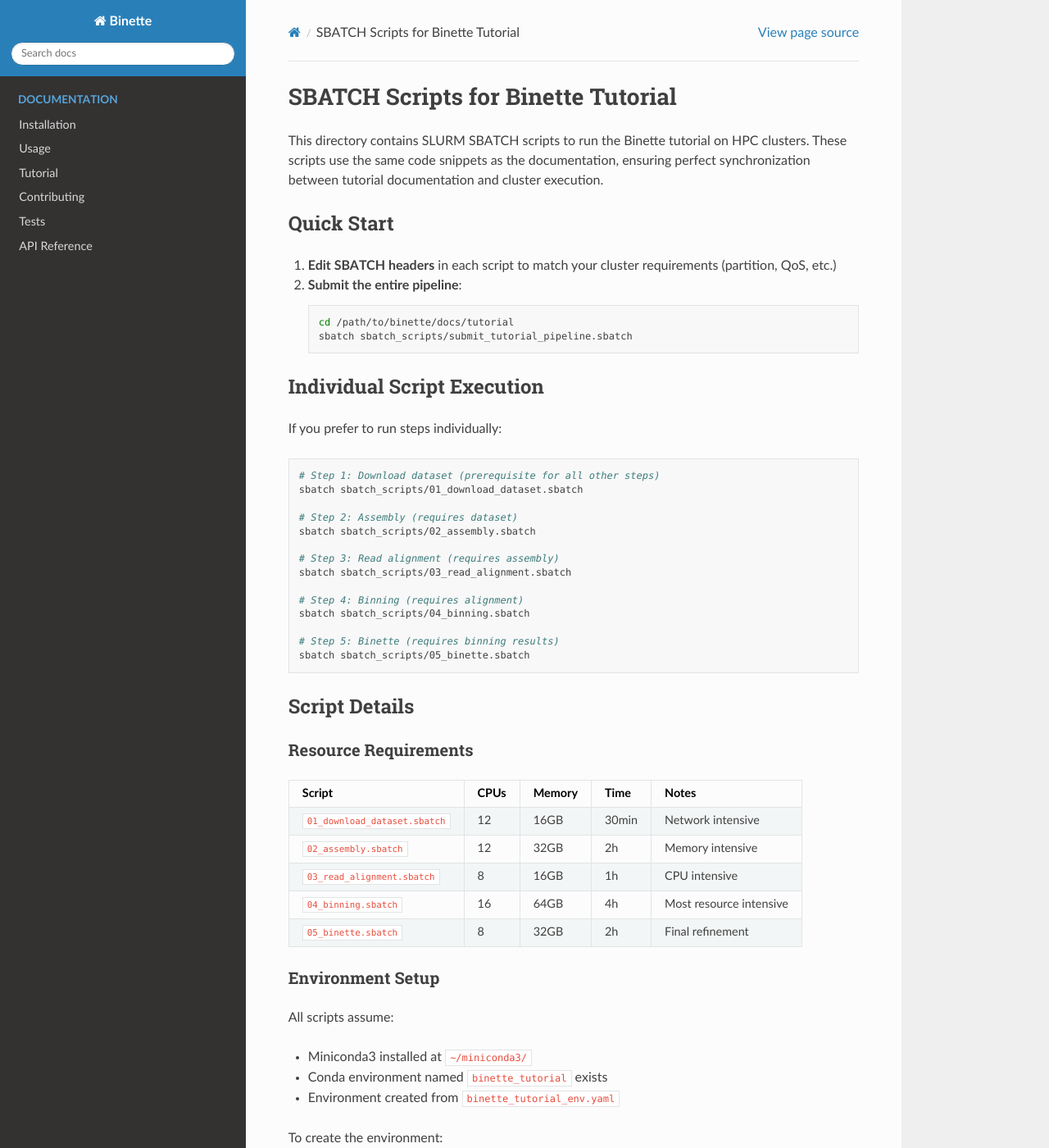
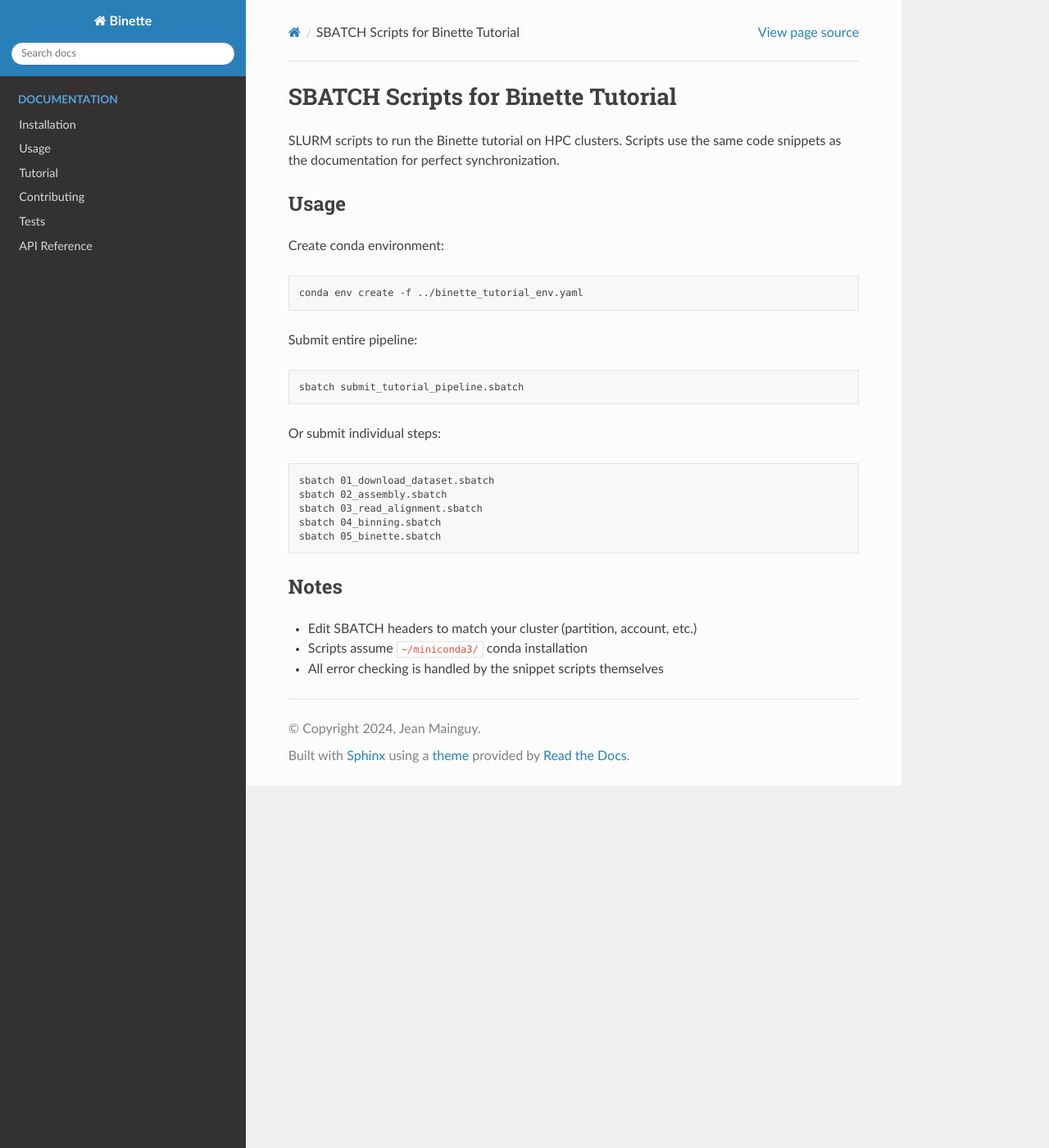
Before and after one commit to genotoul-bioinfo/Binette, a Sphinx documentation site: the page built from docs/tutorial/sbatch_scripts/README.md, in a window 1280 px wide and 1400 px high. Shown: the whole window at 82% size. Built offline with Sphinx 7.4.7 and the Read the Docs theme 3.1.0, drawn with Linux system fonts in a browser that asks for light colours; some of the changed text lies outside the part shown.

Commit message:
udpate tutorial

````diff
--- a/docs/tutorial/binette_tutorial_env.yaml
+++ b/docs/tutorial/binette_tutorial_env.yaml
@@ -3,7 +3,7 @@
   - conda-forge
   - bioconda
 dependencies:
-  - uscdc-datasets-sars-cov-2 # Dataset downloader to get the tutorial initial data
+  - sra-tools              # To get the tutorial initial data
   - fastqc                 # Quality control for high-throughput sequencing data
   - samtools=1             # Tools for manipulating sequencing data in SAM format
   - bedtools=2             # Suite of tools for genome arithmetic
--- a/docs/tutorial/sbatch_scripts/README.md
+++ b/docs/tutorial/sbatch_scripts/README.md
@@ -1,197 +1,30 @@
 # SBATCH Scripts for Binette Tutorial
 
-This directory contains SLURM SBATCH scripts to run the Binette tutorial on HPC clusters. These scripts use the same code snippets as the documentation, ensuring perfect synchronization between tutorial documentation and cluster execution.
+SLURM scripts to run the Binette tutorial on HPC clusters. Scripts use the same code snippets as the documentation for perfect synchronization.
 
-## Quick Start
+## Usage
 
-1. **Edit SBATCH headers** in each script to match your cluster requirements (partition, QoS, etc.)
-2. **Submit the entire pipeline**:
-   ```bash
-   cd /path/to/binette/docs/tutorial
-   sbatch sbatch_scripts/submit_tutorial_pipeline.sbatch
-   ```
-
-## Individual Script Execution
-
-If you prefer to run steps individually:
-
+Create conda environment:
 ```bash
-# Step 1: Download dataset (prerequisite for all other steps)
-sbatch sbatch_scripts/01_download_dataset.sbatch
-
-# Step 2: Assembly (requires dataset)
-sbatch sbatch_scripts/02_assembly.sbatch
-
-# Step 3: Read alignment (requires assembly)
-sbatch sbatch_scripts/03_read_alignment.sbatch
-
-# Step 4: Binning (requires alignment)
-sbatch sbatch_scripts/04_binning.sbatch
-
-# Step 5: Binette (requires binning results)
-sbatch sbatch_scripts/05_binette.sbatch
+conda env create -f ../binette_tutorial_env.yaml
 ```
 
-## Script Details
-
-### Resource Requirements
-
-| Script | CPUs | Memory | Time | Notes |
-|--------|------|--------|------|-------|
-| `01_download_dataset.sbatch` | 12 | 16GB | 30min | Network intensive |
-| `02_assembly.sbatch` | 12 | 32GB | 2h | Memory intensive |
-| `03_read_alignment.sbatch` | 8 | 16GB | 1h | CPU intensive |
-| `04_binning.sbatch` | 16 | 64GB | 4h | Most resource intensive |
-| `05_binette.sbatch` | 8 | 32GB | 2h | Final refinement |
-
-### Environment Setup
-
-All scripts assume:
-- Miniconda3 installed at `~/miniconda3/`
-- Conda environment named `binette_tutorial` exists
-- Environment created from `binette_tutorial_env.yaml`
-
-To create the environment:
+Submit entire pipeline:
 ```bash
-conda env create -f binette_tutorial_env.yaml
+sbatch submit_tutorial_pipeline.sbatch
 ```
 
-### Directory Structure
-
-Scripts create the following structure:
-```
-tutorial_workdir/
-├── logs/                           # SLURM job logs
-├── coal-metagenomics/             # Downloaded dataset
-├── Kickstart.megahit/            # Assembly results
-├── Kickstart.bam                 # Read alignment
-├── metabat2_bins/                 # MetaBAT2 bins
-├── maxbin2_bins/                  # MaxBin2 bins
-├── concoct_bins/                  # CONCOCT bins
-├── semibin2_output/               # SemiBin2 bins
-└── binette_output/                # Final Binette results
+Or submit individual steps:
+```bash
+sbatch 01_download_dataset.sbatch
+sbatch 02_assembly.sbatch
+sbatch 03_read_alignment.sbatch
+sbatch 04_binning.sbatch
+sbatch 05_binette.sbatch
 ```
 
-## Code Synchronization
+## Notes
 
-These SBATCH scripts source the same shell snippets used in the Sphinx documentation:
-
-- `snippets/01_download_dataset.sh`
-- `snippets/02_assembly.sh`
-- `snippets/03_read_alignment.sh`
-- `snippets/04a_binning_metabat2.sh`
-- `snippets/04b_binning_maxbin2.sh`
-- `snippets/04c_binning_concoct.sh`
-- `snippets/04d_binning_semibin2.sh`
-- `snippets/05_binette.sh`
-
-This ensures that:
-- ✅ Documentation and cluster scripts are always synchronized
-- ✅ Changes to tutorial commands automatically propagate to cluster scripts
-- ✅ No code duplication between markdown and SBATCH files
-- ✅ Single source of truth for tutorial commands
-
-## Monitoring and Troubleshooting
-
-### Check Job Status
-```bash
-# Monitor all your jobs
-squeue -u $USER
-
-# Watch job progress
-watch 'squeue -u $USER'
-
-# Check specific job details
-scontrol show job <JOBID>
-```
-
-### Check Logs
-```bash
-# View recent job logs
-ls -la logs/
-
-# Check specific step logs
-tail -f logs/tutorial_02_assembly_<JOBID>.out
-tail -f logs/tutorial_02_assembly_<JOBID>.err
-```
-
-### Common Issues
-
-1. **Environment not found**: Ensure conda environment exists
-   ```bash
-   conda env list
-   conda env create -f binette_tutorial_env.yaml
-   ```
-
-2. **Permission errors**: Check file permissions and paths
-3. **Resource limits**: Adjust SBATCH headers for your cluster
-4. **Missing dependencies**: Ensure all tools are installed in conda environment
-
-### Cancel Jobs
-```bash
-# Cancel specific job
-scancel <JOBID>
-
-# Cancel all your jobs
-scancel -u $USER
-
-# Cancel entire pipeline (if using master script)
-# Job IDs will be printed by submit_tutorial_pipeline.sbatch
-scancel <JOB1> <JOB2> <JOB3> <JOB4> <JOB5>
-```
-
-## Customization
-
-### Cluster-Specific Settings
-
-Edit SBATCH headers in each script:
-```bash
-#SBATCH --partition=<your_partition>
-#SBATCH --qos=<your_qos>
-#SBATCH --account=<your_account>
-```
-
-### Resource Adjustments
-
-Modify CPU and memory allocations based on your data size:
-```bash
-#SBATCH --cpus-per-task=<cores>
-#SBATCH --mem=<memory>
-#SBATCH --time=<time_limit>
-```
-
-### Environment Path
-
-Update conda activation path if different:
-```bash
-source /path/to/your/miniconda3/bin/activate
-```
-
-## Testing
-
-To test scripts without running full pipeline:
-
-1. **Dry run**: Check SBATCH syntax
-   ```bash
-   sbatch --test-only sbatch_scripts/01_download_dataset.sbatch
-   ```
-
-2. **Small dataset**: Use reduced parameters for testing
-3. **Interactive session**: Test commands interactively first
-   ```bash
-   srun --pty bash
-   source ~/miniconda3/bin/activate
-   conda activate binette_tutorial
-   bash snippets/01_download_dataset.sh
-   ```
-
-## Contributing
-
-When updating tutorial commands:
-
-1. ✅ Update the snippet files in `snippets/`
-2. ✅ SBATCH scripts automatically use updated snippets
-3. ✅ Documentation automatically includes updated snippets
-4. ✅ Test on cluster to ensure compatibility
-
-This ensures perfect synchronization across all tutorial formats!
+- Edit SBATCH headers to match your cluster (partition, account, etc.)
+- Scripts assume `~/miniconda3/` conda installation
+- All error checking is handled by the snippet scripts themselves
````
Also changed, not shown: docs/tutorial/get_dataset.md (+22 -38 lines), 14 other files.
